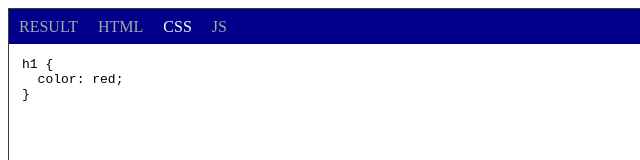
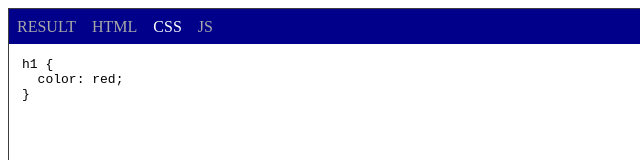
Before and after one commit to dahnielson/koda, a website built with Parcel: page index.html in a window 1280 px wide. Shown: the top 160 px of the page, 0-640 px from the left. Built offline with nearby package versions, Linux system fonts and the light colour scheme; files whose address does not match are found by name.

Commit message:
Changing tabs to unordered list

```diff
--- a/koda.css
+++ b/koda.css
@@ -12,19 +12,26 @@
   background-color: darkblue;
   height: var(--koda-tabs-height, 35px);
   line-height: var(--koda-tabs-height, 35px);
+  margin: 0;
+  padding: 0;
+  display: flex;
 }
 
 .koda-tab {
+  display: block;
+}
+
+.koda-tab > a {
   color: darkgrey;
   text-decoration: none;
 }
 
-.koda-tabs > .active {
+.koda-tab.active > a {
   color: white;
 }
 
 .koda-tab {
-  padding: 0 10px;
+  padding: 0 .5em;
 }
 
 .koda-boxes {
--- a/koda.js
+++ b/koda.js
@@ -39,10 +39,11 @@ function createIframe (cls, root, data = {}) {
 }
 
 function addTab (lang, tabs) {
-  const tab = createElement('a', 'koda-tab koda-tab-' + lang, 0, tabs)
-  tab.dataset.toggle = 'koda-box-' + lang
-  tab.setAttribute('href', '#')
-  tab.appendChild(document.createTextNode(lang.toUpperCase()))
+  const tab = createElement('li', 'koda-tab koda-tab-' + lang, 0, tabs)
+  const link = createElement('a', 0, 0, tab)
+  link.dataset.toggle = 'koda-box-' + lang
+  link.setAttribute('href', '#')
+  link.appendChild(document.createTextNode(lang.toUpperCase()))
   tabs.appendChild(tab)
 }
 
@@ -63,7 +64,7 @@ function addCode (lang, data, tabs, boxes) {
 
 function toggleTab (tab) {
   const root = tab.parentNode.parentNode
-  const box = root.querySelector('.' + tab.dataset.toggle)
+  const box = root.querySelector('.' + tab.firstElementChild.dataset.toggle)
   const elements = Array.from(root.querySelectorAll('.koda-tab, .koda-box'))
   elements.map((element) => {
     element.classList.remove('active')
@@ -78,7 +79,7 @@ function activateTabs () {
     toggleTab(tab.querySelector(tab.parentNode.dataset.selected ? '.koda-tab-' + tab.parentNode.dataset.selected : '.koda-tab-result'))
     const targets = Array.from(tab.querySelectorAll('[data-toggle]'))
     return Promise.all(targets.map((target) => {
-      target.addEventListener('click', (e) => { toggleTab(e.target) })
+      target.addEventListener('click', (e) => { toggleTab(e.target.parentNode) })
     }))
   }))
 }
@@ -90,7 +91,7 @@ var _ = _self.Koda = {
     const roots = Array.from(document.querySelectorAll('.koda'))
     Promise.all(roots.map((root) => {
       root.style.setProperty('--koda-height', root.dataset.height ? root.dataset.height : '235px')
-      const tabs = createElement('div', 'koda-tabs', 0, root)
+      const tabs = createElement('ul', 'koda-tabs', 0, root)
       const boxes = createElement('div', 'koda-boxes', 0, root)
       return Promise.all(['html', 'css', 'js'].map((lang) => {
         const el = root.querySelector('.language-' + lang)
```
